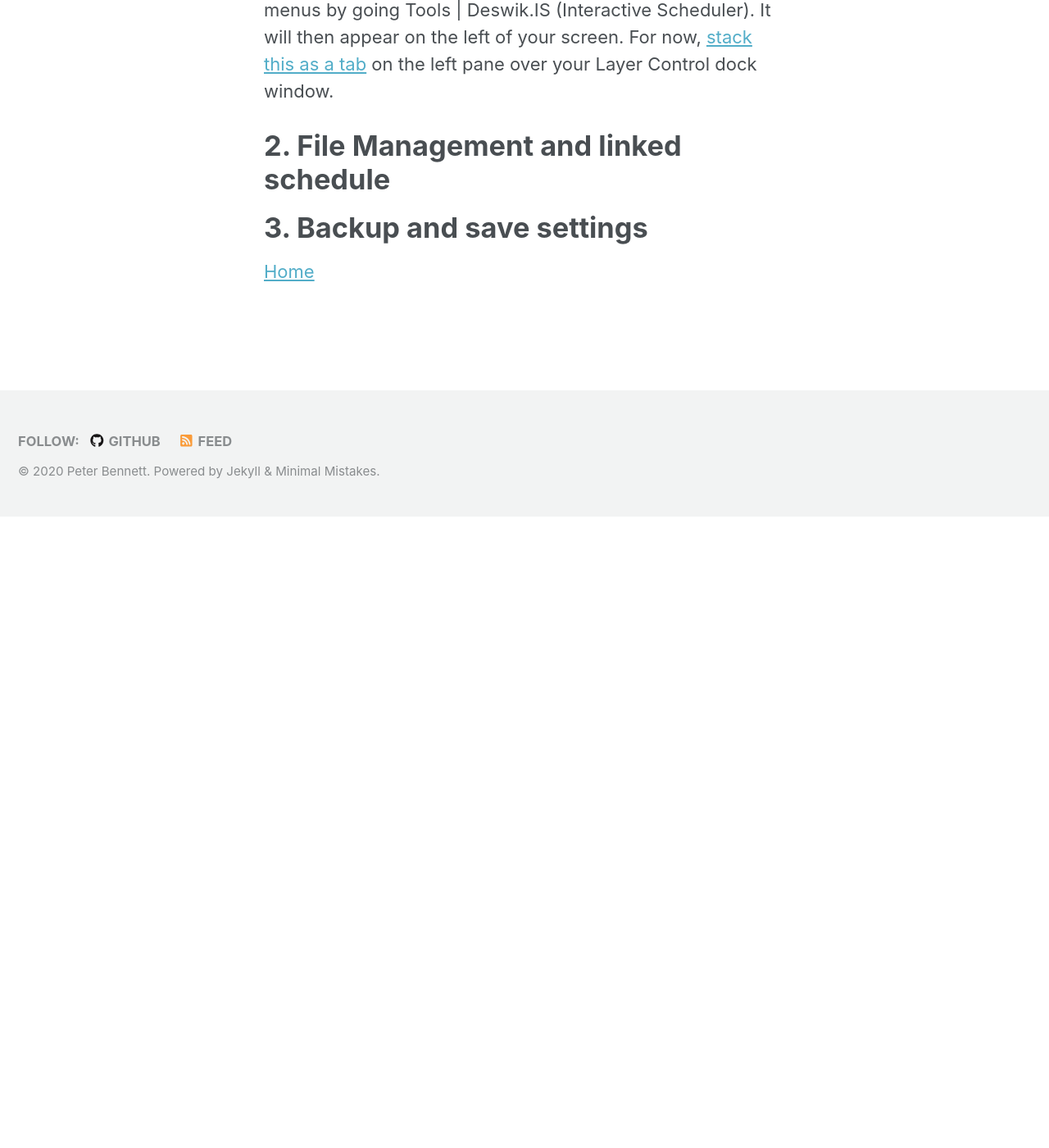
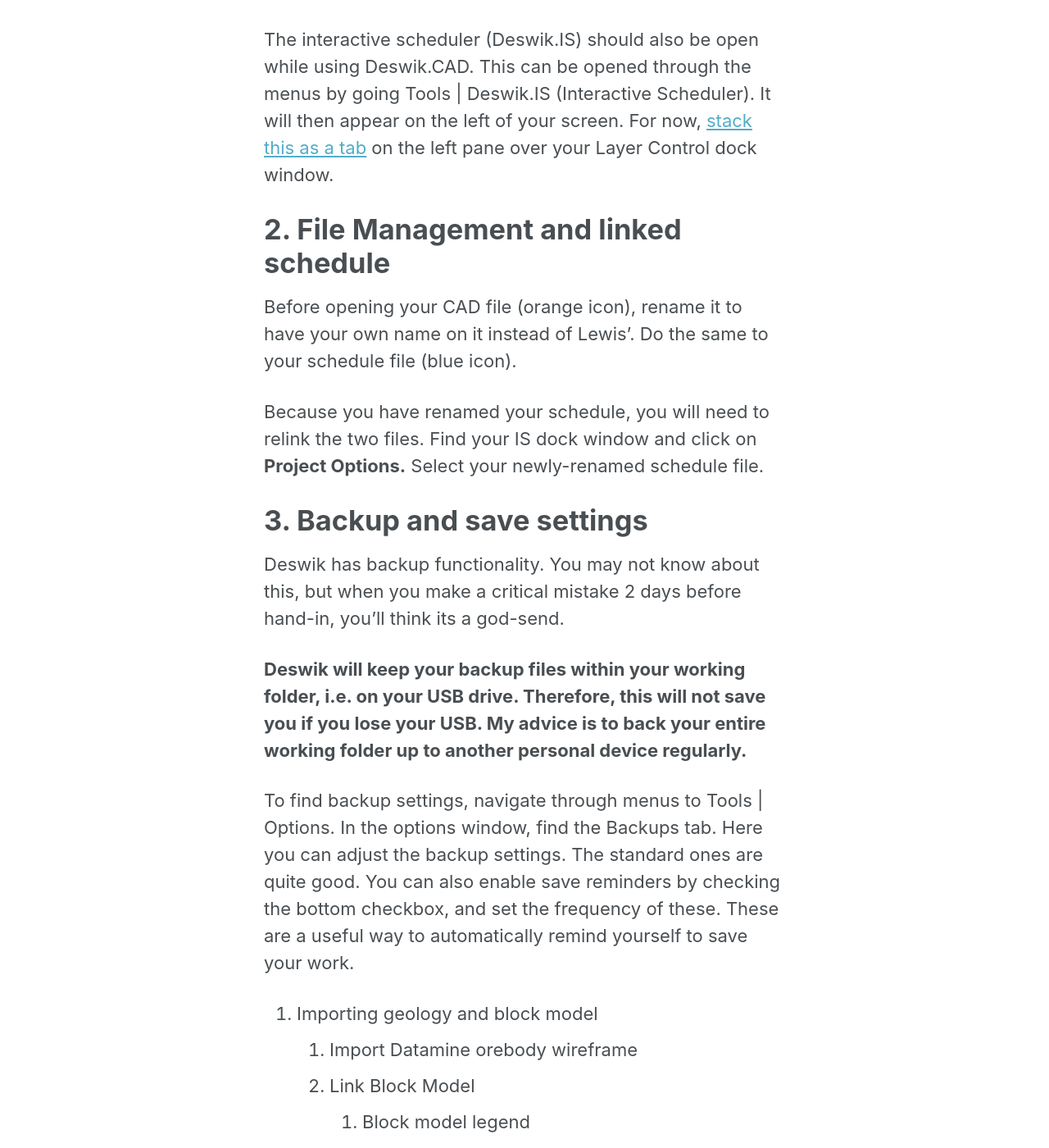
Before and after one commit to largeostrich/largeostrich.github.io, a Jekyll site: the page built from _pages/CSMDeswik.md, in a window 1280 px wide and 1400 px high, scrolled down 5347 px. Shown: the whole window at 82% size. Built offline with Jekyll 4.4.1, drawn with Linux system fonts in a browser that asks for light colours; nearby versions of some CDN libraries; before the commit the page ends 5977 px from its top, so only the background shows below that; some of the changed text lies outside the part shown.

Commit message:
Completed backup and save reminder

```diff
--- a/_pages/CSMDeswik.md
+++ b/_pages/CSMDeswik.md
@@ -18,7 +18,7 @@
 * The design is to be created to the standard of a scoping or pre-feas study, not a definitive feasibility study, or short term design document. Your design does not need to be crazy detailed or crazy accurate.
 * This module is not a Deswik module. It is a mine design module, and learning Deswik is the byproduct.
 * Your file may have appeared as a blank canvas when you first opened it, but a lot of work was already put into this blank file to make your life easier, and to make best use of the available time
-* **This page is not a blind walkthrough of the coursework, it is designed to be here to help you understand the processes you need to use**
+* **This page is not a blind walkthrough of the coursework, it is designed to be here to help you understand the processes you need to use. It will also direct you to the places in the official help where you can help yourself**
 * **MScs and future years: Your project and parameters are different. This is for the AY 2019/2020 BEng mining course.**
 
 # Deswik Basic Working Principles
@@ -70,27 +70,72 @@
         1. Visual settings
     3. Stope Loops
 ## Tips and tricks
-* Multiple views
-* Most recent commands
+- Multiple views
+- Most recent commands
 ## Useful information
-* Image mapping points
-* Keyboard shortcuts
+- Image mapping points
+- Keyboard shortcuts
 
 # 1. User interface setup
 When Deswik first opens on a PC, it will ask if you want to work in metric or imperial. Since we live in a civilised society, we will use metric.
 
 On first open, Deswik will also only show the getting started toolbars. This does not give you quick access to many tools. For our purposes, we will require the **general** toolbars.
-* **Toolbars** are picture based sets of tools. These are found above and to the left and right of the workspace. These are completely customisable.
-* **Menus** are text-based drop-downs. These are found at the top of the window. These may be more logically ordered, but take longer to navigate.
-* **Dock Windows** are the windows within the interface that perform specific functions. Initially, three will be open. Layer Control (left), Output (bottom), and Properties (right). DO NOT CLOSE THESE THREE.
+- **Toolbars** are picture based sets of tools. These are found above and to the left and right of the workspace. These are completely customisable.
+- **Menus** are text-based drop-downs. These are found at the top of the window. These may be more logically ordered, but take longer to navigate.
+- **Dock Windows** are the windows within the interface that perform specific functions. Initially, three will be open. Layer Control (left), Output (bottom), and Properties (right). DO NOT CLOSE THESE THREE.
 
 Many things can be found in both toolbars and menus, and often through keyboard shortcuts too.
 
-To enable the general toolbars, navigate through the menus to View | Toolbars | Show General. You should now have four rows of toolbars at the top of your workspace. Don't panic Mr Mainwaring, you'll gradually learn a fair number of the tools you can see.
+To enable the general toolbars, navigate through the menus to View \| Toolbars \| Show General. You should now have four rows of toolbars at the top of your workspace. Don't panic Mr Mainwaring, you'll gradually learn a fair number of the tools you can see. You can [rearrange](https://help.deswik.com/HelpContent/Deswik.Suite2019.1/content/deswiksuite/customizingmenusandtoolbars.htm#Moveatoolbar) toolbars if you need, but generally their original positions are good.
 
-The interactive scheduler (Deswik.IS) should also be open while using Deswik.CAD. This can be opened through the menus by going Tools | Deswik.IS (Interactive Scheduler). It will then appear on the left of your screen. For now, [stack this as a tab](https://help.deswik.com/HelpContent/Deswik.Suite2019.1/content/deswiksuite/managingdockwindows.htm#Dockawindowinanewposition) on the left pane over your Layer Control dock window.
+The interactive scheduler (Deswik.IS) should also be open while using Deswik.CAD. This can be opened through the menus by going Tools \| Deswik.IS (Interactive Scheduler). It will then appear on the left of your screen. For now, [stack this as a tab](https://help.deswik.com/HelpContent/Deswik.Suite2019.1/content/deswiksuite/managingdockwindows.htm#Dockawindowinanewposition) on the left pane over your Layer Control dock window.
 # 2. File Management and linked schedule
+Before opening your CAD file (orange icon), rename it to have your own name on it instead of Lewis'. Do the same to your schedule file (blue icon).
+
+Because you have renamed your schedule, you will need to relink the two files. Find your IS dock window and click on **Project Options.** Select your newly-renamed schedule file.
 # 3. Backup and save settings
+Deswik has backup functionality. You may not know about this, but when you make a critical mistake 2 days before hand-in, you'll think its a god-send.
 
+**Deswik will keep your backup files within your working folder, i.e. on your USB drive. Therefore, this will not save you if you lose your USB. My advice is to back your entire working folder up to another personal device regularly.**
+
+To find backup settings, navigate through menus to Tools \| Options. In the options window, find the Backups tab. Here you can adjust the backup settings. The standard ones are quite good. You can also enable save reminders by checking the bottom checkbox, and set the frequency of these. These are a useful way to automatically remind yourself to save your work.
+
+4. Importing geology and block model
+    1. Import Datamine orebody wireframe
+    2. Link Block Model
+        1. Block model legend
+        2. Cut-off grade block model filter
+        3. Block model annotations
+5. Creating ore drives
+    1. Setting a horizontal working plane
+    2. Drawing ore drive polylines
+6. Creating level access drifts
+    1. Drawing level access polylines
+    2. Shortening level accesses to ore drives
+7. Creating declines using the decline tool
+    1. Importing surface topography
+        1. Mapping images
+    2. Creating construction lines
+    3. Calculating decline geometry
+    4. 40 metre standoff
+    5. Using the decline tool
+        1. Accessing the Burras Deeps
+8. Direction of mining
+    1. Reversing polylines
+    2. Breaking polylines
+9. Creating preliminary tunnel solids
+    1. Creating attributes
+        1. By filtering and selection
+        2. By formula
+    2. Linked Schedule and Densities
+    3. Updating sections
+10. Stoping
+    1. Guide strings
+        1. Importing datamine string
+        2. Many strings
+        3. Extending strings
+    2. Setting a vertical plane
+        1. Visual settings
+    3. Stope Loops
 
 [Home](./../)
```
